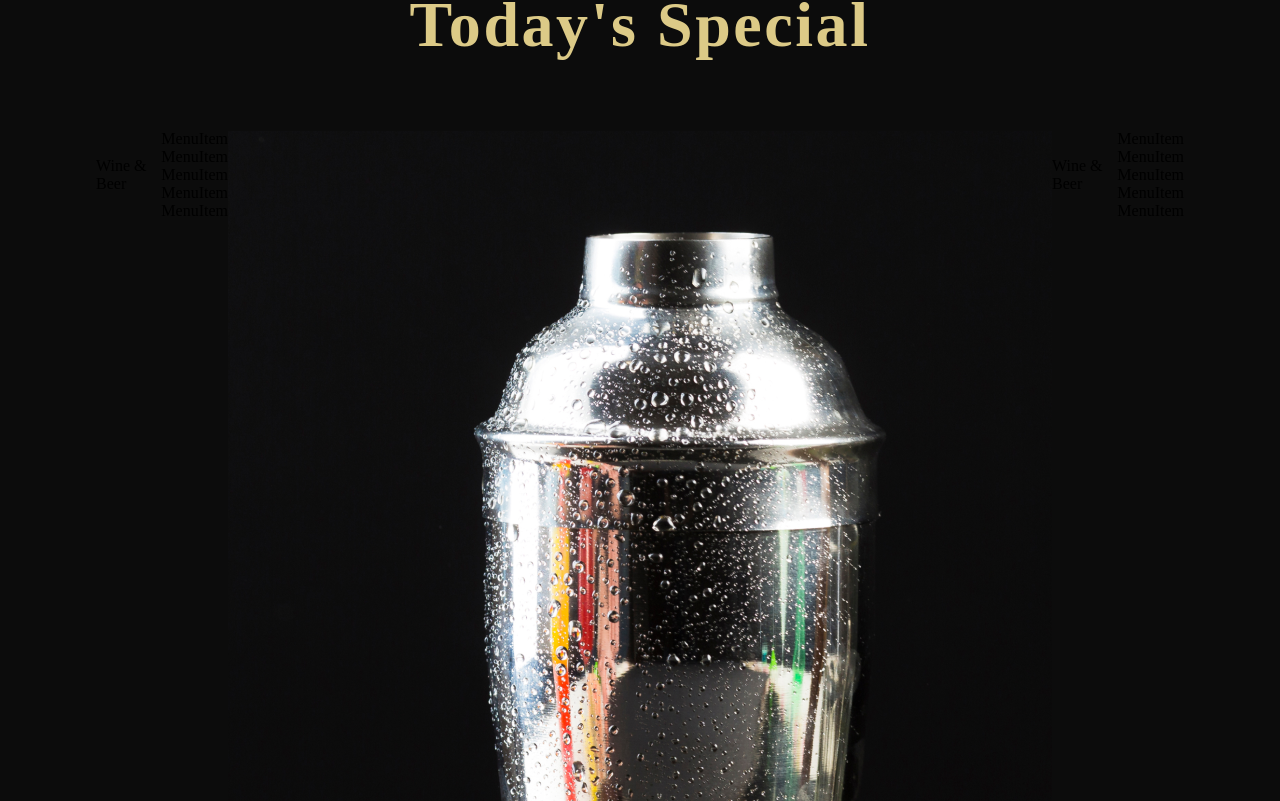
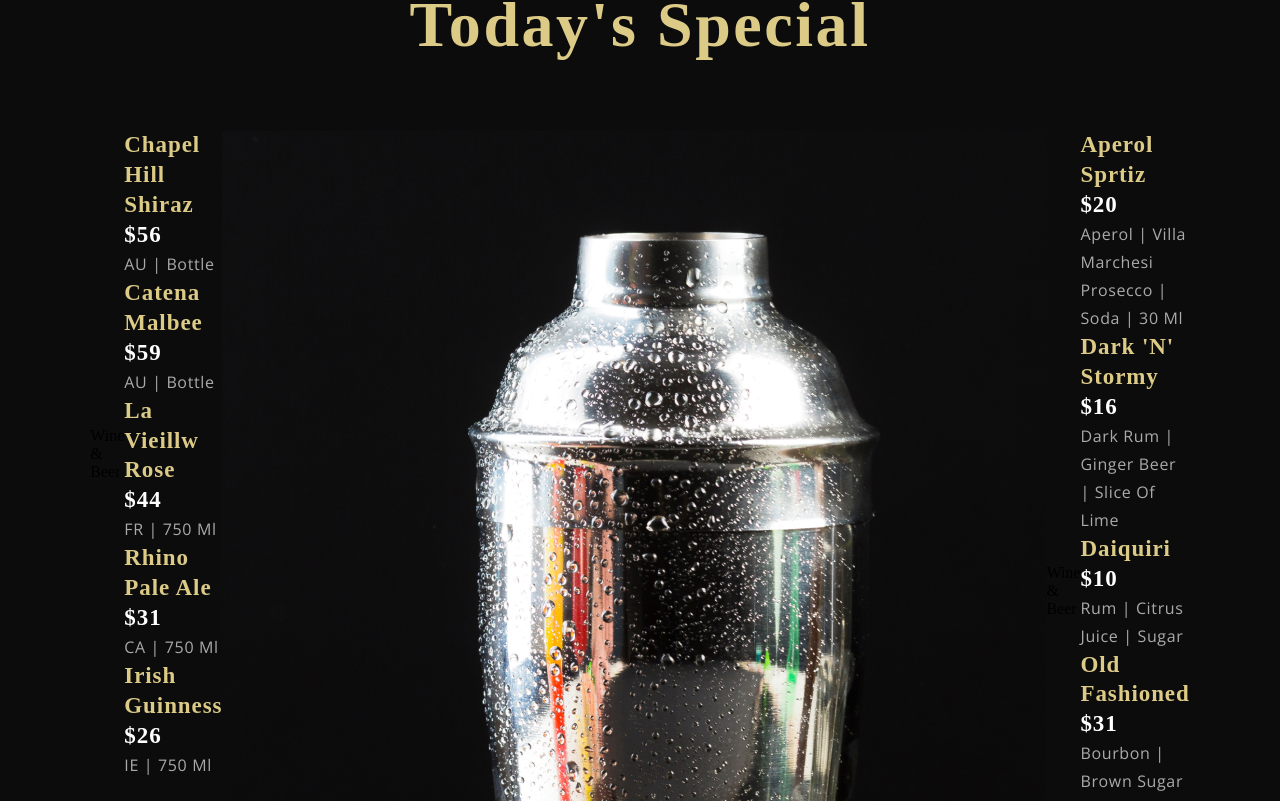
Before and after one commit to marcoszorzi/gericht-restaurant, a React (Create React App) app: page / in a window 1280 px wide. Shown: the part 2339-3140 px from the top of the page. Built offline with nearby package versions, Linux system fonts and the light colour scheme; a web font is replaced by a local one.

Commit message:
MenuItem structure

```diff
--- a/src/components/Menuitem/MenuItem.jsx
+++ b/src/components/Menuitem/MenuItem.jsx
@@ -2,9 +2,23 @@
 
 import './MenuItem.css';
 
-const MenuItem = () => (
-  <div>
-    MenuItem
+const MenuItem = ({title, price, tags}) => (
+  <div className='app__menuitem'>
+    <div className='app__menuitem-head'>
+      <div className='app__menuitem-name'>
+        <p className='p__cormorant' style={{color: '#DCCA87'}}>{title}</p>
+      </div>
+
+      <div className='app__menuitem-dash' />
+
+      <div className='app__menuitem-price'>
+        <p className='p__cormorant'>{price}</p>
+      </div>
+    </div>
+
+    <div className='app__menuitem-sub'>
+      <p className='p__opensans' style={{color: '#AAA'}}>{tags}</p>
+    </div>
   </div>
 );
 
```
